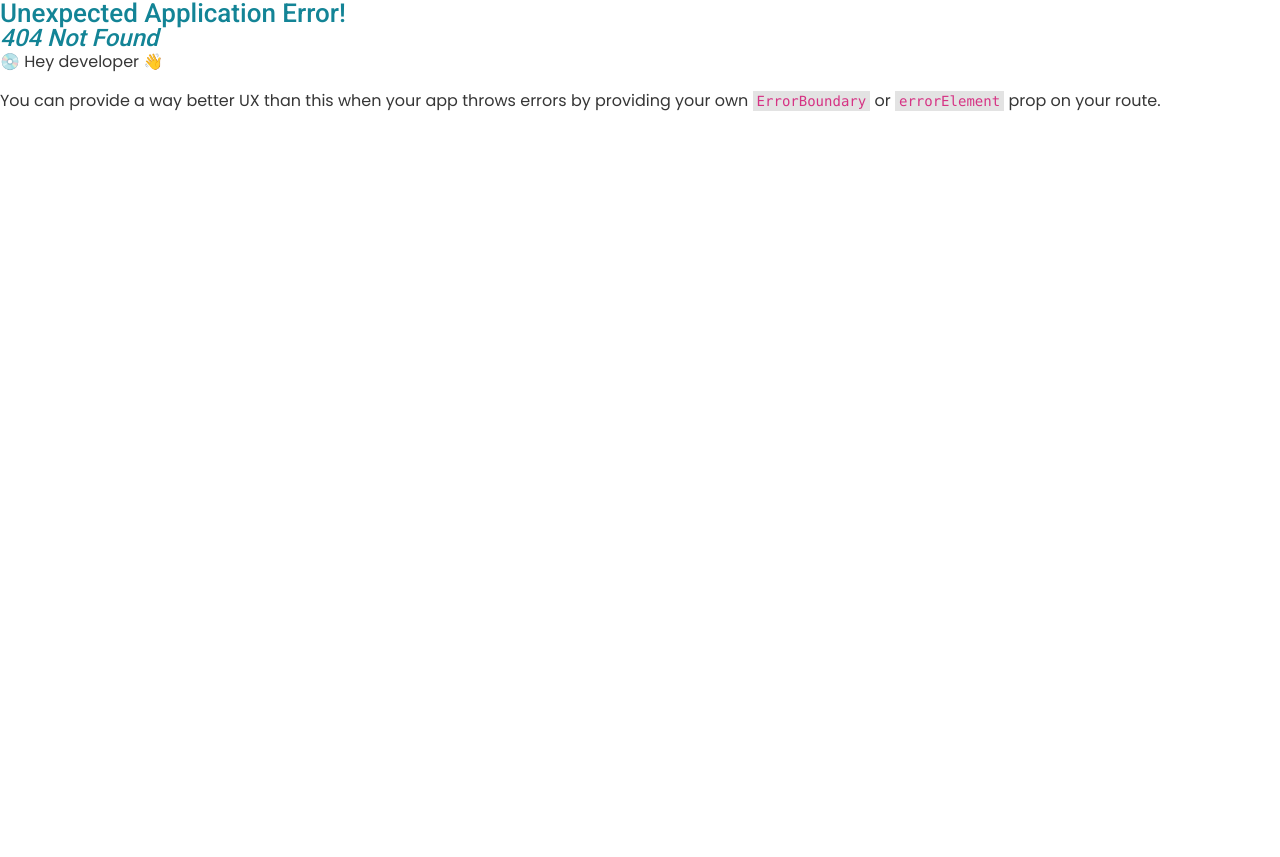
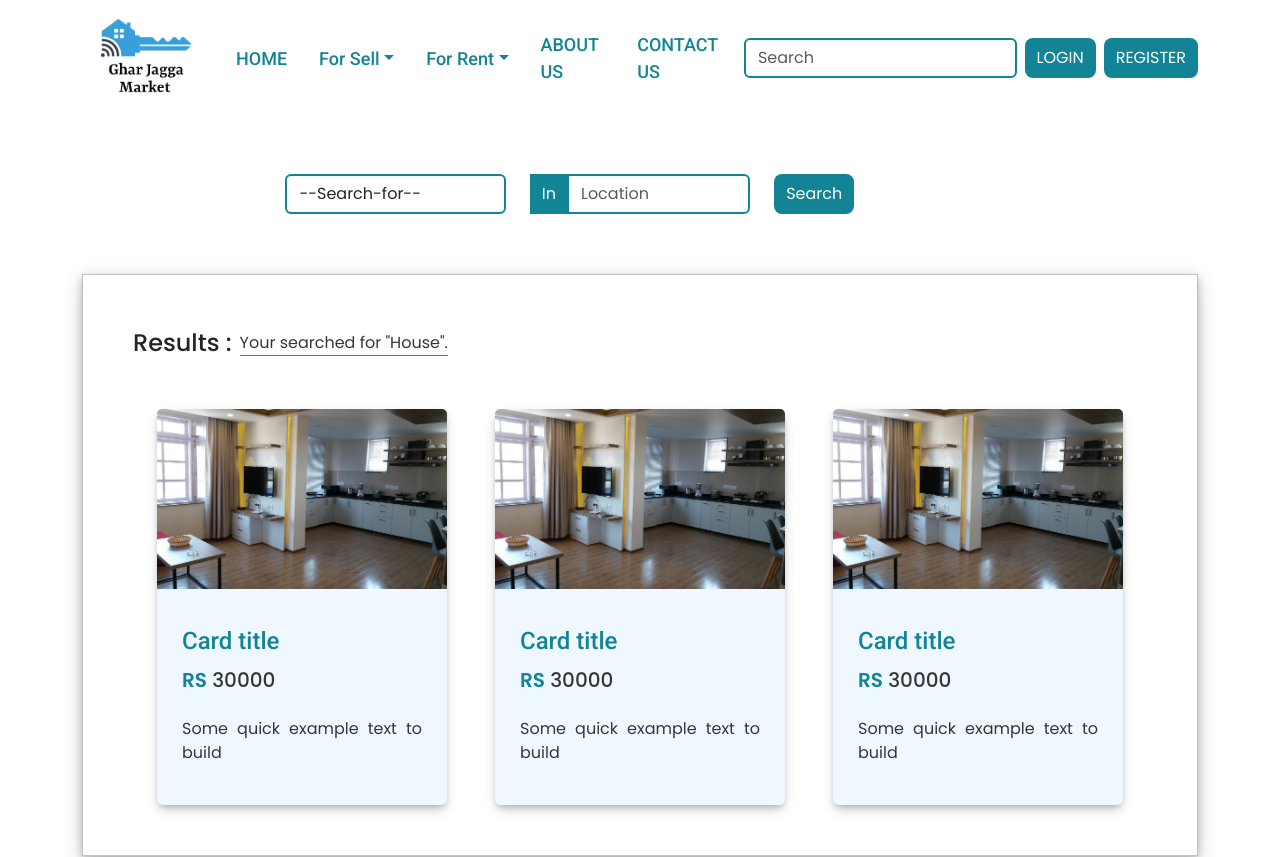
Before and after one commit to yubrajgiri05/Gharjagga_Market, a React (Vite) app: page /searchrent in a window 1280 px wide. Before the commit this address had no page. Shown: the top 857 px of the page. Before the commit the page ends 800 px from the top, so only its background shows below. Built offline with nearby package versions, Linux system fonts and the light colour scheme; a web font is replaced by a local one.

Commit message:
forgetpassword

```diff
--- a/src/General/Navbar.jsx
+++ b/src/General/Navbar.jsx
@@ -20,7 +20,7 @@ const Navbar = () => {
                    For Sell
                 </NavLink>
                 <ul className="dropdown-menu">
-                    <li><NavLink to="/" className="dropdown-item">Action</NavLink></li>
+                    <li><NavLink to="searchrent" className="dropdown-item">Action</NavLink></li>
                     <li><NavLink to="/" className="dropdown-item" >Another action</NavLink></li>
                 </ul>
                 </li>
--- a/src/General/Testimonial.jsx
+++ b/src/General/Testimonial.jsx
@@ -12,7 +12,7 @@ const Testimonial = () => {
                 <h2>TESTIMONILAS</h2>
                 <p>What Our Client Say</p>
             </div>
-            <Row>
+            <Row className='g-3'>
                 <Col lg={4} md={6}>
                     <div className="card testimonial-card">
                         <div className="card-body text-center">
--- /dev/null
+++ b/src/LogIn/Component/ForgetPassword.jsx
@@ -0,0 +1,33 @@
+import React from 'react'
+import '../login.css'
+import logo from '../../General/assets/logo.png'
+
+const ForgetPassword = () => {
+  return (
+    <>
+      <div className="container d-flex  justify-content-center align-items-center">
+        <div className="register-box ">
+          <div className="login-logo  d-flex  justify-content-center align-items-center ">
+             <img src={logo} alt="" />
+          </div>
+          <h2 className='text-center login-text'>Reset Password</h2>
+
+
+        <form action='' className='form-element'>
+                    <div className="form-group d-flex">
+                    <label className="control-label " htmlFor="email">
+                        Email Address
+                    </label>
+                        <input className="form-control" id="email" name="email" type="email" required />
+                   </div>
+            <div className="d-flex gap-2 justify-content-center pt-3">
+              <input className="primary-btn" type="submit" value="Submit"></input>
+            </div>
+        </form>
+       </div>
+      </div>
+    </>
+  )
+}
+
+export default ForgetPassword
--- a/src/LogIn/Component/LogIn.jsx
+++ b/src/LogIn/Component/LogIn.jsx
@@ -39,7 +39,7 @@ const LogIn = () => {
                 <input className="form-control" id="password" name="password" type="password" required />
               </div>
             </div>
-            <NavLink to='/' className='forgetpassword text-start'>Forgot Password</NavLink>
+            <NavLink to='/forgetpassword' className='forgetpassword text-start'>Forgot Password</NavLink>
             <div className="d-flex gap-2 justify-content-center pt-3">
               <input className="primary-btn" type="submit" value="Login"></input>
               <NavLink to='/register' className="secondary-btn">Register</NavLink>
--- a/src/LogIn/login.css
+++ b/src/LogIn/login.css
@@ -34,6 +34,11 @@
     justify-content: center;
     padding: 0 10px;
     border-right: none !important;
+    border-top-left-radius:5px !important;
+    border-bottom-left-radius:5px !important;
+    background-color: red;
+    background-color: #138496;
+    color: white;
 }
 .forgetpassword{
     color: #138496 !important;
--- /dev/null
+++ b/src/Rent/Component/SearchRent.jsx
@@ -0,0 +1,62 @@
+import React from 'react'
+import {Row, Col } from 'react-bootstrap'
+import '../searchrent.css'
+import Card from '../../General/Card'
+
+const SearchRent = () => {
+  return (
+    <>
+      <div className="conatiner-fluid d-flex justify-content-center align-items-center">
+      <form method="get" action="" className="mt-5 ">
+                        <Row className="form-group ">
+                            <Col lg={4} md={4}>
+                            <select required="required" name="SearchKey" className="form-control">
+                                <option value selected disabled>--Search-for--</option>
+                                <optgroup label="Properties">
+                                <option value="House(For home Purpose)"> House</option>
+                                <option value="House(For Commercial Purpose)">Commercial House</option>
+                                <option value="Land"> Land</option>
+                                <option value="Apartment"> Apartment</option>
+                                <option value="Restaurant"> Restaurant</option>
+                                </optgroup>
+                                <optgroup label="Rent">
+                                <option value="Room"> Room</option>
+                                <option value="Office">Office</option>
+                                <option value="Apartment">Apartment</option>
+                                <option value="RentLand">Land</option>
+                                <option value="RentHouse">House</option>
+                                </optgroup>
+                            </select>
+                            </Col>
+                            <Col lg={4} md={4}>
+                            <div className="input-group">
+                                <div className="input-group-prepend">
+                                <div className="input-group-text">In</div>
+                                </div>
+                                <input type="text" name="Location" placeholder="Location" className="form-control" required />
+                            </div>
+                            </Col>
+                            <Col lg={4} md={4}>
+                            <button className="primary-btn"> Search</button>
+                            </Col>
+                        </Row>
+                    </form>
+      </div>
+      <div className="container section-margin">
+      <div className="rent-box">
+        <div className="searchresult d-flex gap-2 align-items-center">
+            <span>Results : </span>
+            <p> Your searched for "House".</p>
+        </div>
+        <Row className='g-5'>
+            <Card/>
+            <Card/>
+            <Card/>
+        </Row>
+        </div>
+      </div>
+    </>
+  )
+}
+
+export default SearchRent
--- /dev/null
+++ b/src/Rent/searchrent.css
@@ -0,0 +1,15 @@
+.rent-box {
+    padding: 50px;
+    border: 1px solid #C0C0C0;
+    background-color: white;
+    box-shadow: 0 4px 8px 0 rgba(0, 0, 0, 0.2), 0 6px 20px 0 rgba(0, 0, 0, 0.19);
+}
+.searchresult>span{
+    font-size: 24px;
+    font-weight: 500;
+   font-family: 'Poppins', sans-serif;
+}
+.searchresult>p{
+    padding: 0 !important;
+    border-bottom: 1px solid rgb(114, 114, 114);
+}
```
Also changed, not shown: src/main.jsx (+10 -0 lines).
